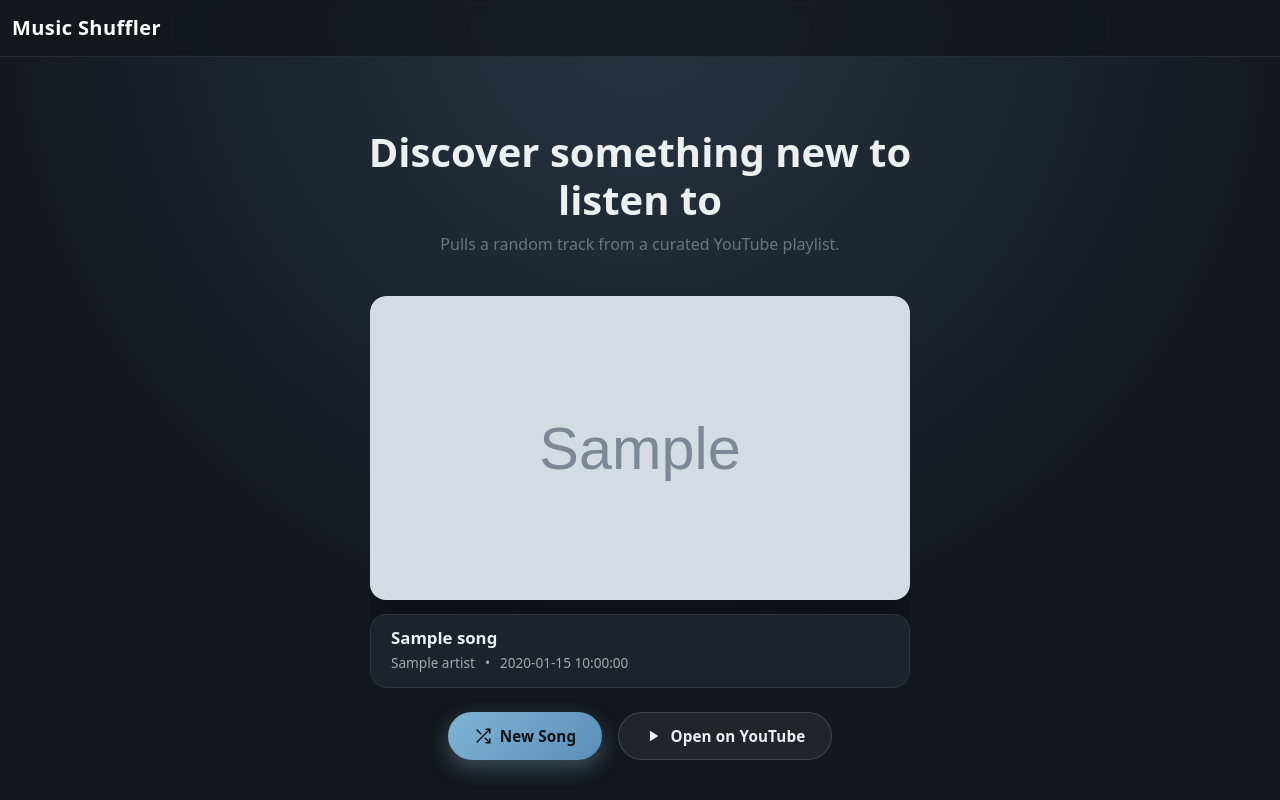
After one commit to Soratica/pythonyoutubeapp, a Flask app: template website/templates/index.html in a window 1280 px wide. The commit adds this page. Run offline with Flask 3, Linux system fonts and the light colour scheme; the template is opened without the code that fills it: most values are stand-ins (such as "Sample title", 1, 10 or a date in 2020); grey boxes marked "Sample" are stand-in pictures; some libraries are stand-ins or nearby versions.

Commit message:
Merge into a single-page shuffle experience and update README
Combine the home and music pages into one, add a slide animation and
16:9 song/info cards for the shuffle, modernize the buttons, and
document the actual setup/run steps (was still describing Django).

```diff
--- a/website/static/base.css
+++ b/website/static/base.css
@@ -22,30 +22,3 @@ body {
 main {
   padding-top: 5.5rem;
 }
-
-.hero {
-  min-height: calc(100vh - 5.5rem);
-}
-
-.hero h1 {
-  font-weight: 700;
-  max-width: 40rem;
-}
-
-.btn-primary {
-  background-color: var(--accent);
-  border-color: var(--accent);
-  color: #14181d;
-  font-weight: 600;
-}
-
-.btn-primary:hover,
-.btn-primary:focus {
-  background-color: #6aa3c9;
-  border-color: #6aa3c9;
-  color: #14181d;
-}
-
-.btn-outline-light {
-  font-weight: 600;
-}
--- a/website/static/musicapp.css
+++ b/website/static/musicapp.css
@@ -1,36 +1,145 @@
-.music-stage {
+.shuffle-page {
   min-height: calc(100vh - 5.5rem);
+  justify-content: center;
+}
+
+.shuffle-page h1 {
+  font-weight: 700;
+  max-width: 40rem;
+}
+
+.song-viewport {
+  width: 540px;
+  max-width: 90vw;
+  overflow: hidden;
+  border-radius: 1rem;
 }
 
 .song-card {
-  width: 360px;
-  max-width: 90vw;
-  background-color: #1c232b;
-  border: 1px solid rgba(255, 255, 255, 0.08);
+  display: flex;
+  flex-direction: column;
+  gap: 0.85rem;
+  transition: transform 0.35s ease, opacity 0.35s ease;
+}
+
+.song-card.slide-out {
+  transform: translateX(-110%);
+  opacity: 0;
+}
+
+.song-card.slide-in-start {
+  transition: none;
+  transform: translateX(110%);
+  opacity: 0;
+}
+
+.song-thumbnail-wrap {
   border-radius: 1rem;
   overflow: hidden;
   box-shadow: 0 20px 40px rgba(0, 0, 0, 0.35);
-  transition: opacity 0.2s ease;
-}
-
-.song-card--fading {
-  opacity: 0.4;
 }
 
 .song-thumbnail {
   width: 100%;
-  height: 360px;
+  aspect-ratio: 16 / 9;
   object-fit: cover;
+  object-position: center;
   display: block;
 }
 
+.song-info {
+  background-color: #1c232b;
+  border: 1px solid rgba(255, 255, 255, 0.08);
+  border-radius: 1rem;
+  padding: 0.85rem 1.25rem;
+  text-align: left;
+  box-shadow: 0 12px 24px rgba(0, 0, 0, 0.25);
+}
+
 .song-title {
+  margin: 0 0 0.3rem;
+  font-size: 1.05rem;
+  font-weight: 600;
+}
+
+.song-meta {
   margin: 0;
-  font-size: 1.15rem;
-  font-weight: 600;
-  text-align: center;
+  font-size: 0.85rem;
+  color: rgba(236, 240, 241, 0.65);
+}
+
+.song-meta-dot {
+  margin: 0 0.4rem;
 }
 
 #song-error {
   font-size: 0.9rem;
 }
+
+.btn-modern {
+  display: inline-flex;
+  align-items: center;
+  gap: 0.5rem;
+  border: none;
+  border-radius: 999px;
+  padding: 0.7rem 1.6rem;
+  font-size: 0.95rem;
+  font-weight: 600;
+  letter-spacing: 0.01em;
+  text-decoration: none;
+  cursor: pointer;
+  transition: transform 0.15s ease, box-shadow 0.15s ease, background-color 0.15s ease, color 0.15s ease;
+}
+
+.btn-modern:hover,
+.btn-modern:focus-visible {
+  transform: translateY(-2px);
+  text-decoration: none;
+}
+
+.btn-icon {
+  width: 18px;
+  height: 18px;
+  flex-shrink: 0;
+}
+
+.btn-modern--primary {
+  background: linear-gradient(135deg, var(--accent), #5b8fb9);
+  color: #0c1116;
+  box-shadow: 0 8px 20px rgba(127, 179, 213, 0.35);
+}
+
+.btn-modern--primary:hover,
+.btn-modern--primary:focus-visible {
+  box-shadow: 0 10px 26px rgba(127, 179, 213, 0.5);
+  color: #0c1116;
+}
+
+.btn-modern--primary:disabled {
+  opacity: 0.65;
+  transform: none;
+  box-shadow: none;
+  cursor: not-allowed;
+}
+
+.btn-modern--primary.is-loading .btn-icon {
+  animation: btn-icon-spin 0.7s linear infinite;
+}
+
+.btn-modern--ghost {
+  background: rgba(255, 255, 255, 0.06);
+  color: #ecf0f1;
+  border: 1px solid rgba(255, 255, 255, 0.15);
+}
+
+.btn-modern--ghost:hover,
+.btn-modern--ghost:focus-visible {
+  background: rgba(255, 255, 255, 0.12);
+  color: #ffffff;
+}
+
+@keyframes btn-icon-spin {
+  to {
+    transform: rotate(360deg);
+  }
+}
--- a/website/templates/base.html
+++ b/website/templates/base.html
@@ -18,19 +18,6 @@
     <nav class="navbar navbar-expand-lg fixed-top">
       <div class="container-fluid">
         <a class="navbar-brand" href="/">Music Shuffler</a>
-        <button class="navbar-toggler" type="button" data-bs-toggle="collapse" data-bs-target="#navbarSupportedContent" aria-controls="navbarSupportedContent" aria-expanded="false" aria-label="Toggle navigation">
-          <span class="navbar-toggler-icon"></span>
-        </button>
-        <div class="collapse navbar-collapse" id="navbarSupportedContent">
-          <ul class="navbar-nav me-auto mb-2 mb-lg-0">
-            <li class="nav-item">
-              <a class="nav-link" href="/">Home</a>
-            </li>
-            <li class="nav-item">
-              <a class="nav-link" href="/music">Shuffle</a>
-            </li>
-          </ul>
-        </div>
       </div>
     </nav>
   </header>
--- a/website/templates/error.html
+++ b/website/templates/error.html
@@ -6,7 +6,7 @@
     <div class="vstack gap-3 justify-content-center align-items-center" style="height: 100vh">
       <h3>Something went wrong talking to YouTube</h3>
       <p class="text-muted">{{ message }}</p>
-      <a class="btn btn-primary" href="/">Back home</a>
+      <a class="btn-modern btn-modern--primary" href="/">Back home</a>
     </div>
   </div>
 {% endblock %}
--- /dev/null
+++ b/website/templates/index.html
@@ -0,0 +1,104 @@
+{% extends "base.html" %}
+{% block title %}Music Shuffler{% endblock %}
+
+{% block content %}
+  <div class="container">
+    <div class="d-flex flex-column align-items-center text-center gap-4 shuffle-page">
+      <div>
+        <h1>Discover something new to listen to</h1>
+        <p class="text-secondary">Pulls a random track from a curated YouTube playlist.</p>
+      </div>
+
+      <div class="song-viewport">
+        <div class="song-card" id="song-card">
+          <div class="song-thumbnail-wrap">
+            <img class="song-thumbnail" id="song-thumbnail" src="{{ song.thumbnail }}" alt="{{ song.title }}">
+          </div>
+          <div class="song-info" id="song-info">
+            <h4 class="song-title" id="song-title">{{ song.title }}</h4>
+            <p class="song-meta">
+              <span id="song-artist">{{ song.artist }}</span>
+              <span class="song-meta-dot">•</span>
+              <span id="song-date">{{ song.publishedAt }}</span>
+            </p>
+          </div>
+        </div>
+      </div>
+
+      <div class="d-flex gap-3 flex-wrap justify-content-center">
+        <button type="button" class="btn-modern btn-modern--primary" id="new-song-btn">
+          <svg class="btn-icon" viewBox="0 0 24 24" fill="none" stroke="currentColor" stroke-width="2" stroke-linecap="round" stroke-linejoin="round">
+            <polyline points="16 3 21 3 21 8"></polyline>
+            <line x1="4" y1="20" x2="21" y2="3"></line>
+            <polyline points="21 16 21 21 16 21"></polyline>
+            <line x1="15" y1="15" x2="21" y2="21"></line>
+            <line x1="4" y1="4" x2="9" y2="9"></line>
+          </svg>
+          <span id="new-song-btn-label">New Song</span>
+        </button>
+        <a class="btn-modern btn-modern--ghost" id="youtube-link" href="{{ song.url }}" target="_blank" rel="noopener noreferrer">
+          <svg class="btn-icon" viewBox="0 0 24 24" fill="currentColor">
+            <path d="M8 5v14l11-7z"></path>
+          </svg>
+          Open on YouTube
+        </a>
+      </div>
+      <p class="text-danger d-none" id="song-error">Couldn't load a new song. Try again.</p>
+    </div>
+  </div>
+
+  <script>
+    const button = document.getElementById('new-song-btn');
+    const buttonLabel = document.getElementById('new-song-btn-label');
+    const card = document.getElementById('song-card');
+    const thumbnail = document.getElementById('song-thumbnail');
+    const title = document.getElementById('song-title');
+    const artist = document.getElementById('song-artist');
+    const dateEl = document.getElementById('song-date');
+    const youtubeLink = document.getElementById('youtube-link');
+    const errorMessage = document.getElementById('song-error');
+
+    function waitForTransition(el) {
+      return new Promise((resolve) => {
+        el.addEventListener('transitionend', resolve, { once: true });
+      });
+    }
+
+    button.addEventListener('click', async () => {
+      button.disabled = true;
+      button.classList.add('is-loading');
+      buttonLabel.textContent = 'Shuffling…';
+      errorMessage.classList.add('d-none');
+
+      const fetchPromise = fetch('/api/random-song').then((res) => {
+        if (!res.ok) throw new Error('Request failed');
+        return res.json();
+      });
+
+      card.classList.add('slide-out');
+
+      try {
+        const [song] = await Promise.all([fetchPromise, waitForTransition(card)]);
+
+        thumbnail.src = song.thumbnail;
+        thumbnail.alt = song.title;
+        title.textContent = song.title;
+        artist.textContent = song.artist;
+        dateEl.textContent = song.publishedAt;
+        youtubeLink.href = song.url;
+
+        card.classList.remove('slide-out');
+        card.classList.add('slide-in-start');
+        void card.offsetWidth;
+        card.classList.remove('slide-in-start');
+      } catch (err) {
+        card.classList.remove('slide-out');
+        errorMessage.classList.remove('d-none');
+      } finally {
+        button.disabled = false;
+        button.classList.remove('is-loading');
+        buttonLabel.textContent = 'New Song';
+      }
+    });
+  </script>
+{% endblock %}
```
Also changed, not shown: website/musicapp.py (+8 -2 lines), website/templates/home.html (deleted, +0 -12 lines), website/templates/musicapp.html (deleted, +0 -53 lines), website/views.py (+19 -9 lines), README.md.
